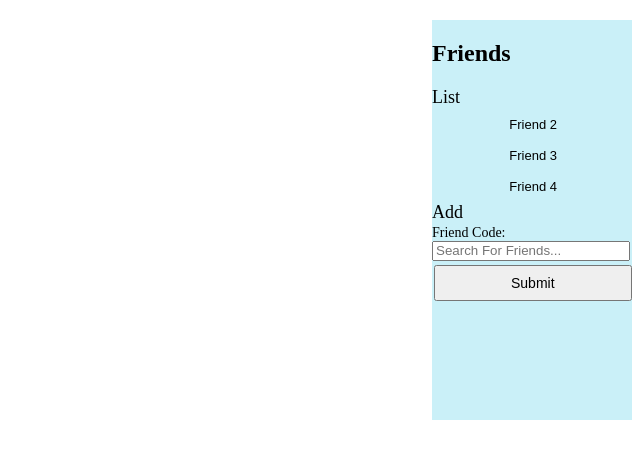
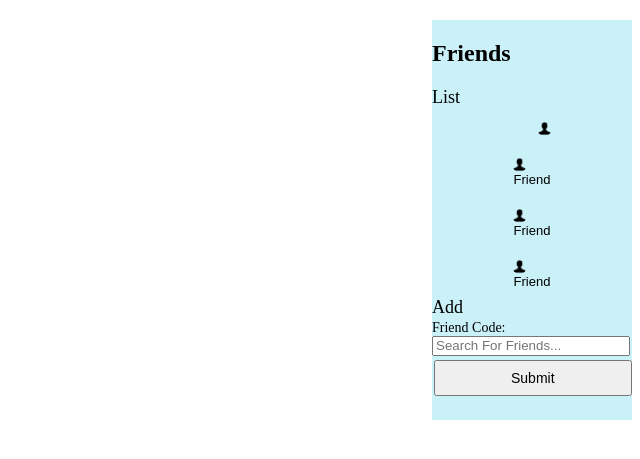
Before and after one commit to MaxBeck02/WithFriends, a PHP site: page /friendSidebar.php in a window 1280 px wide. Shown: the part 47-506 px from the top of the page, without its empty margins (640-1280 px from the left). Run offline with PHP 8.4, Linux system fonts and the light colour scheme; data that the repository does not hold is empty.

Commit message:
bug fixes and friend list update

```diff
--- a/friendSidebar.php
+++ b/friendSidebar.php
@@ -77,6 +77,15 @@ float: left;
   margin: 4px 2px;
 }
 
+.pfpImage {
+  width: 15px;
+  height: 15px;
+  border-radius: 50%;
+  float: left;
+  margin-top: 5px;
+  margin-right: 5px;
+  margin-left: 5px;
+}
 </style>
 <code>
 <!-- JavaScript When needed -->
@@ -103,7 +112,7 @@ $postIns = new User();
     <h1>Friends</h1>
     <p1>List</p1>
     <div class="dropdown" style="float:right;">
-        <button class="dropbtn"><?php foreach($postIns->getFriend('123456') as $user){
+        <button class="dropbtn" ><img src='img/pfp.png' class="pfpImage" alt="profile image"><?php foreach($postIns->getFriend() as $user){
   echo $user->name;
 }?></button>
         <div class="dropdown-content">
@@ -111,19 +120,19 @@ $postIns = new User();
         </div>
     </div>
     <div class="dropdown" style="float:right;">
-        <button class="dropbtn">Friend 2</button>
+        <button class="dropbtn"><img src='img/pfp.png' class="pfpImage" alt="profile image">Friend</button>
         <div class="dropdown-content">
           <button class="friendList">Remove Friend</button>
         </div>
     </div>
     <div class="dropdown" style="float:right;">
-        <button class="dropbtn">Friend 3</button>
+        <button class="dropbtn"><img src='img/pfp.png' class="pfpImage" alt="profile image">Friend</button>
         <div class="dropdown-content">
           <button class="friendList">Remove Friend</button>
         </div>
     </div>
     <div class="dropdown" style="float:right;">
-        <button class="dropbtn">Friend 4</button>
+        <button class="dropbtn"><img src='img/pfp.png' class="pfpImage" alt="profile image">Friend</button>
         <div class="dropdown-content">
           <button class="friendList">Remove Friend</button>
         </div>
--- a/friends.php
+++ b/friends.php
@@ -17,8 +17,14 @@
             $stmt->execute();
             return $stmt->fetchAll(PDO::FETCH_OBJ);
         }
-        public function getFriend($friendCode){
-            $sql = "SELECT * FROM users WHERE friendcode =".$friendCode;
+        public function getFriend(){
+            $sql = "SELECT * FROM users LIMIT 1";
+            $stmt= $this->connect()->prepare($sql);
+            $stmt->execute();
+            return $stmt->fetchAll(PDO::FETCH_OBJ);
+        }
+        public function getProfilePic(){
+            $sql = "SELECT profilepic FROM `users` WHERE profilepic = 'pfp.png'";
             $stmt= $this->connect()->prepare($sql);
             $stmt->execute();
             return $stmt->fetchAll(PDO::FETCH_OBJ);
```
Also changed, not shown: img/pfp.png (added).
